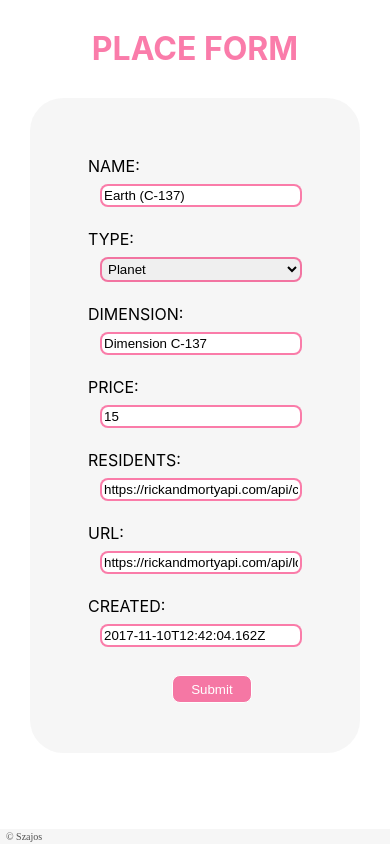
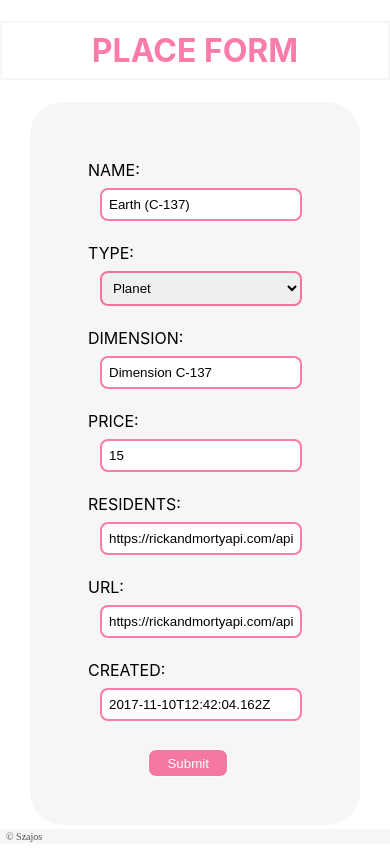
Before and after one commit to anetSzajo/cross-dimension-travel-app, a React (Create React App) app: page /place/1/update in a window 390 px wide. Built offline with nearby package versions, Linux system fonts and the light colour scheme.

Commit message:
Responsivity refactor

```diff
--- a/src/Components/Page404/Page404.js
+++ b/src/Components/Page404/Page404.js
@@ -1,4 +1,6 @@
 import React from 'react';
+
+import './page404.scss';
 
 function Page404() {
     return(
--- /dev/null
+++ b/src/Components/Page404/page404.scss
@@ -0,0 +1,6 @@
+h2{
+  padding: 3rem;
+  margin-top: 3rem;
+  border: 2px solid rgba(240, 240, 240, 0.58);
+  color: rgba(245, 8 ,94, 0.53);
+}
--- a/src/Components/Place/PlaceById.js
+++ b/src/Components/Place/PlaceById.js
@@ -22,7 +22,7 @@ export default class PlaceById extends React.Component {
     render() {
         if (this.state.placeById === undefined){
             return (
-                <h2>'Place not found. Please enter correct place ID.'</h2>
+                <h2>Place not found. Please enter correct place ID.</h2>
             )
         }
         else {
--- a/src/Components/PlaceForm/placeForm.scss
+++ b/src/Components/PlaceForm/placeForm.scss
@@ -3,6 +3,7 @@
 h1{
     color: rgba(245, 8, 94, 0.53);
     padding: 8px;
+    border: 2px solid rgba(240, 240, 240, 0.58);
 }
 
 form {
@@ -25,18 +26,18 @@ select{
     margin: 8px auto 2px 12px;
     border: 2px solid rgba(245, 8, 94, 0.53);
     width: -webkit-fill-available;
-    padding: 2px;
+    padding: 7px;
     border-radius: 8px;
 }
 
 .submit-btn--container{
-    width: 30%;
+    width: 40%;
     margin: auto;
 }
 
 input[type="submit"]{
     padding: 6px;
-    margin-top: 1rem;
+    margin: 1rem 0 0 0;
     width: $button-width;
     height: $button-height;
     background: $button-background;
@@ -49,4 +50,7 @@ input[type="submit"]{
         width: 30%;
         margin: 1rem auto;
     }
+    input[type="submit"]{
+        margin-top: 1rem;
+    }
 }
--- a/src/Components/WelcomePage/welcomePage.scss
+++ b/src/Components/WelcomePage/welcomePage.scss
@@ -8,7 +8,7 @@
 .welcome-panel{
     width: 332px;
     height: 246px;
-    margin: 2rem auto;
+    margin: 1rem auto;
     left: 22px;
     top: 38px;
     background: rgba(240, 240, 240, 0.58);
@@ -31,6 +31,7 @@
     align-items: center;
     text-align: center;
     color: #4F4F4F;
+    border: none;
 }
 
 .buttons-list{
@@ -59,7 +60,17 @@
 }
 
 .home-page img{
-    width: 324px;
-    height: 355px;
+    width: 310px;
+    height: 320px;
     border-radius: 23px;
 }
+
+@media(min-width: 40rem){
+    .welcome-panel{
+        margin: 2rem auto;
+    }
+    home-page img{
+        width: 324px;
+        height: 355px;
+    }
+}
```
